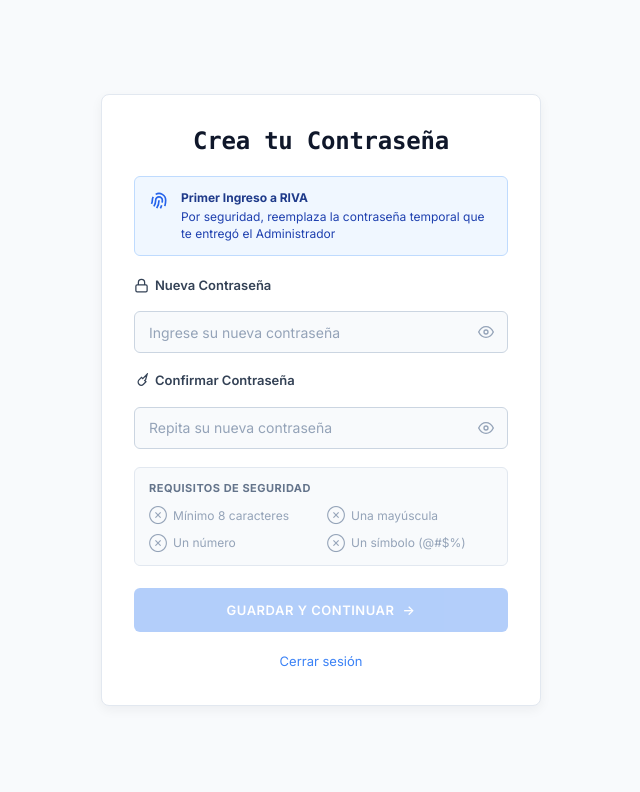
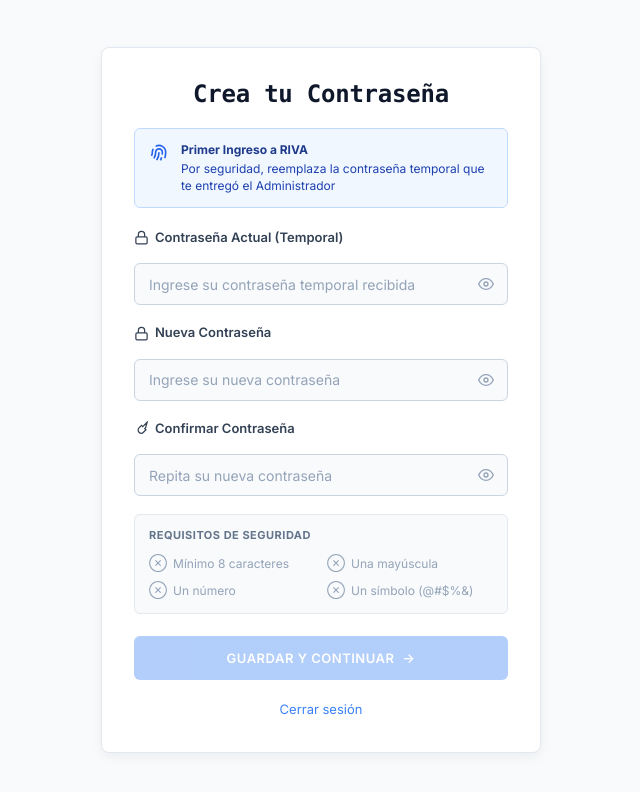
Before and after one commit to Emmy-Abigail/frontend-angular, an Angular app: page /cambiar-contrasena in a window 1280 px wide. Shown: the top 792 px of the page, without its empty margins (319-959 px from the left). Built offline with nearby package versions, Linux system fonts and the light colour scheme.

Commit message:
feat: agregar campo de contraseña actual y validar segun politica de seguridad del backend

```diff
--- a/src/app/core/services/auth.ts
+++ b/src/app/core/services/auth.ts
@@ -53,8 +53,17 @@ export class AuthService {
 
           this.tokenSignal.set(response.token);
           this.currentUserSignal.set(response.user);
+          sessionStorage.setItem('temp_password', credentials.password);
         })
       );
+  }
+
+  getTempPassword(): string {
+    return sessionStorage.getItem('temp_password') || '';
+  }
+
+  clearTempPassword(): void {
+    sessionStorage.removeItem('temp_password');
   }
 
   me(): Observable<{ user: UserProfile }> {
@@ -86,6 +95,7 @@ export class AuthService {
     localStorage.removeItem('token');
     localStorage.removeItem('user');
     localStorage.removeItem('sesion');
+    sessionStorage.removeItem('temp_password');
     this.tokenSignal.set(null);
     this.currentUserSignal.set(null);
     this.router.navigate(['/login/admin']);
--- a/src/app/features/auth/primer-cambio-password/primer-cambio-password.html
+++ b/src/app/features/auth/primer-cambio-password/primer-cambio-password.html
@@ -24,6 +24,38 @@
       }
 
       <form (ngSubmit)="guardarYContinuar()">
+        <!-- Contraseña Actual (Temporal) -->
+        <div class="form-group">
+          <label for="actualPass">
+            <svg viewBox="0 0 24 24" width="15" height="15" fill="none" stroke="currentColor" stroke-width="2">
+              <rect x="3" y="11" width="18" height="11" rx="2" ry="2"></rect>
+              <path d="M7 11V7a5 5 0 0 1 10 0v4"></path>
+            </svg>
+            Contraseña Actual (Temporal)
+          </label>
+          <div class="input-password-wrap">
+            <input
+              id="actualPass"
+              [type]="verPasswordActual ? 'text' : 'password'"
+              name="passwordActual"
+              [(ngModel)]="passwordActual"
+              placeholder="Ingrese su contraseña temporal recibida"
+              required
+            />
+            <button type="button" class="btn-toggle-eye" (click)="verPasswordActual = !verPasswordActual">
+              <svg viewBox="0 0 24 24" width="16" height="16" fill="none" stroke="currentColor" stroke-width="2">
+                @if (verPasswordActual) {
+                  <path d="M17.94 17.94A10.07 10.07 0 0 1 12 20c-7 0-11-8-11-8a18.45 18.45 0 0 1 5.06-5.94M9.9 4.24A9.12 9.12 0 0 1 12 4c7 0 11 8 11 8a18.5 18.5 0 0 1-2.16 3.19m-6.72-1.07a3 3 0 1 1-4.24-4.24"></path>
+                  <line x1="1" y1="1" x2="23" y2="23"></line>
+                } @else {
+                  <path d="M1 12s4-8 11-8 11 8 11 8-4 8-11 8-11-8-11-8z"></path>
+                  <circle cx="12" cy="12" r="3"></circle>
+                }
+              </svg>
+            </button>
+          </div>
+        </div>
+
         <!-- Nueva Contraseña -->
         <div class="form-group">
           <label for="nuevaPass">
@@ -105,7 +137,7 @@
             </div>
             <div class="req-item" [class.req-met]="tieneSimbolo">
               <span class="req-icon">{{ tieneSimbolo ? '✓' : '⊗' }}</span>
-              <span>Un símbolo (@#$%)</span>
+              <span>Un símbolo (@#$%&)</span>
             </div>
           </div>
         </div>
--- a/src/app/features/auth/primer-cambio-password/primer-cambio-password.ts
+++ b/src/app/features/auth/primer-cambio-password/primer-cambio-password.ts
@@ -1,5 +1,5 @@
 import { CommonModule } from '@angular/common';
-import { ChangeDetectorRef, Component, inject } from '@angular/core';
+import { ChangeDetectorRef, Component, inject, OnInit } from '@angular/core';
 import { FormsModule } from '@angular/forms';
 import { Router } from '@angular/router';
 import { AuthService } from '../../../core/services/auth';
@@ -11,21 +11,28 @@ import { AuthService } from '../../../core/services/auth';
   styleUrl: './primer-cambio-password.css',
   templateUrl: './primer-cambio-password.html',
 })
-export class PrimerCambioPassword {
+export class PrimerCambioPassword implements OnInit {
   private authService = inject(AuthService);
   private router = inject(Router);
   private cdr = inject(ChangeDetectorRef);
 
+  passwordActual = '';
   passwordNueva = '';
   passwordConfirm = '';
+  verPasswordActual = false;
   verPassword1 = false;
   verPassword2 = false;
 
   cargando = false;
   errorMsg = '';
 
+  ngOnInit(): void {
+    // Si el usuario acaba de iniciar sesión, recuperar su contraseña temporal
+    this.passwordActual = this.authService.getTempPassword();
+  }
+
   get tieneMinimo8(): boolean {
-    return this.passwordNueva.length >= 8;
+    return this.passwordNueva.length >= 8 && this.passwordNueva.length <= 72;
   }
 
   get tieneMayuscula(): boolean {
@@ -37,26 +44,43 @@ export class PrimerCambioPassword {
   }
 
   get tieneSimbolo(): boolean {
-    return /[@#$%&*!_\-]/.test(this.passwordNueva);
+    return /[@#$%&]/.test(this.passwordNueva);
   }
 
   get formularioValido(): boolean {
     return (
+      !!this.passwordActual.trim() &&
       this.tieneMinimo8 &&
       this.tieneMayuscula &&
       this.tieneNumero &&
       this.tieneSimbolo &&
-      this.passwordNueva === this.passwordConfirm
+      this.passwordNueva === this.passwordConfirm &&
+      this.passwordNueva !== this.passwordActual
     );
   }
 
   guardarYContinuar(): void {
-    if (!this.formularioValido) {
+    if (!this.passwordActual.trim()) {
+      this.errorMsg = 'Por favor ingrese su contraseña actual (temporal).';
+      this.cdr.markForCheck();
+      return;
+    }
+
+    if (!this.tieneMinimo8 || !this.tieneMayuscula || !this.tieneNumero || !this.tieneSimbolo) {
+      this.errorMsg = 'La contraseña debe cumplir con todos los requisitos de seguridad (mínimo 8 caracteres, mayúscula, número y símbolo @#$%&).';
+      this.cdr.markForCheck();
+      return;
+    }
+
     if (this.passwordNueva !== this.passwordConfirm) {
       this.errorMsg = 'Las contraseñas no coinciden.';
-      } else {
-        this.errorMsg = 'La contraseña debe cumplir con todos los requisitos de seguridad.';
+      this.cdr.markForCheck();
+      return;
     }
+
+    if (this.passwordNueva === this.passwordActual) {
+      this.errorMsg = 'La nueva contraseña debe ser diferente a la contraseña actual.';
+      this.cdr.markForCheck();
       return;
     }
 
@@ -64,23 +88,22 @@ export class PrimerCambioPassword {
     this.errorMsg = '';
     this.cdr.markForCheck();
 
-    // Obtener la contraseña actual guardada durante el login (o temporal)
-    const passActual = (this.authService as any).getLastPassword?.() || 'Temporal123!';
-
-    this.authService.changePassword(passActual, this.passwordNueva).subscribe({
+    this.authService
+      .changePassword(this.passwordActual.trim(), this.passwordNueva)
+      .subscribe({
         next: () => {
           this.cargando = false;
+          this.authService.clearTempPassword();
           this.cdr.markForCheck();
-        // Redirigir según el rol del usuario (Diagrama F1)
           this.redirigirSegunRol();
         },
         error: (err) => {
           this.cargando = false;
-        // Si fue una actualización en modo demo o el backend completó
-        if (err.status === 200 || !err.status) {
-          this.redirigirSegunRol();
+          if (err.status === 400 && err.error?.error === 'password_actual_incorrecta') {
+            this.errorMsg = 'La contraseña actual ingresada es incorrecta.';
+          } else if (err.status === 422) {
+            this.errorMsg = err.error?.message || 'La contraseña no cumple con los requisitos del servidor.';
           } else {
-          // Mostrar mensaje amigable de la respuesta
             this.errorMsg = err.error?.message || 'Error al actualizar la contraseña.';
           }
           this.cdr.markForCheck();
```
Lines whose indentation alone changed are shown as unchanged.
